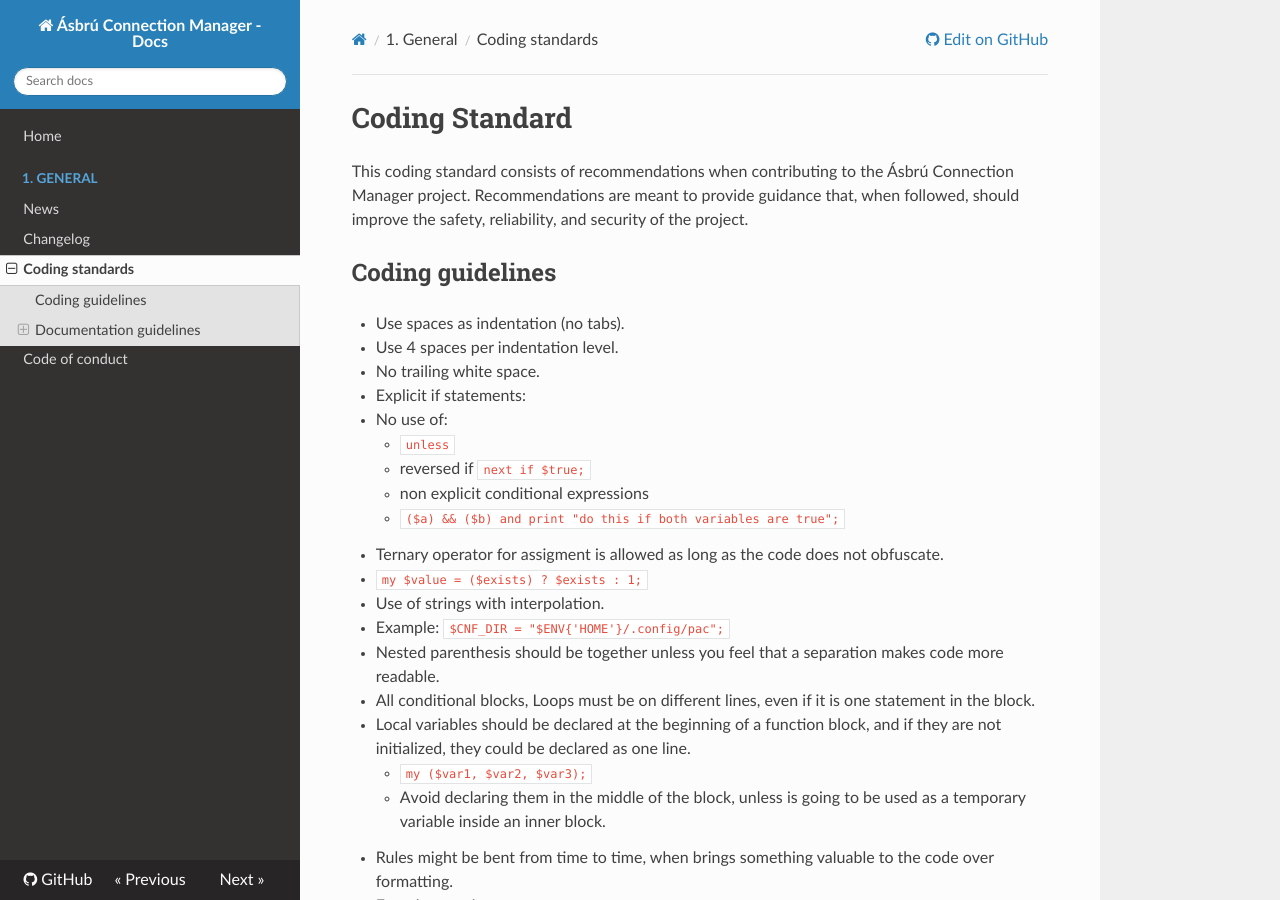
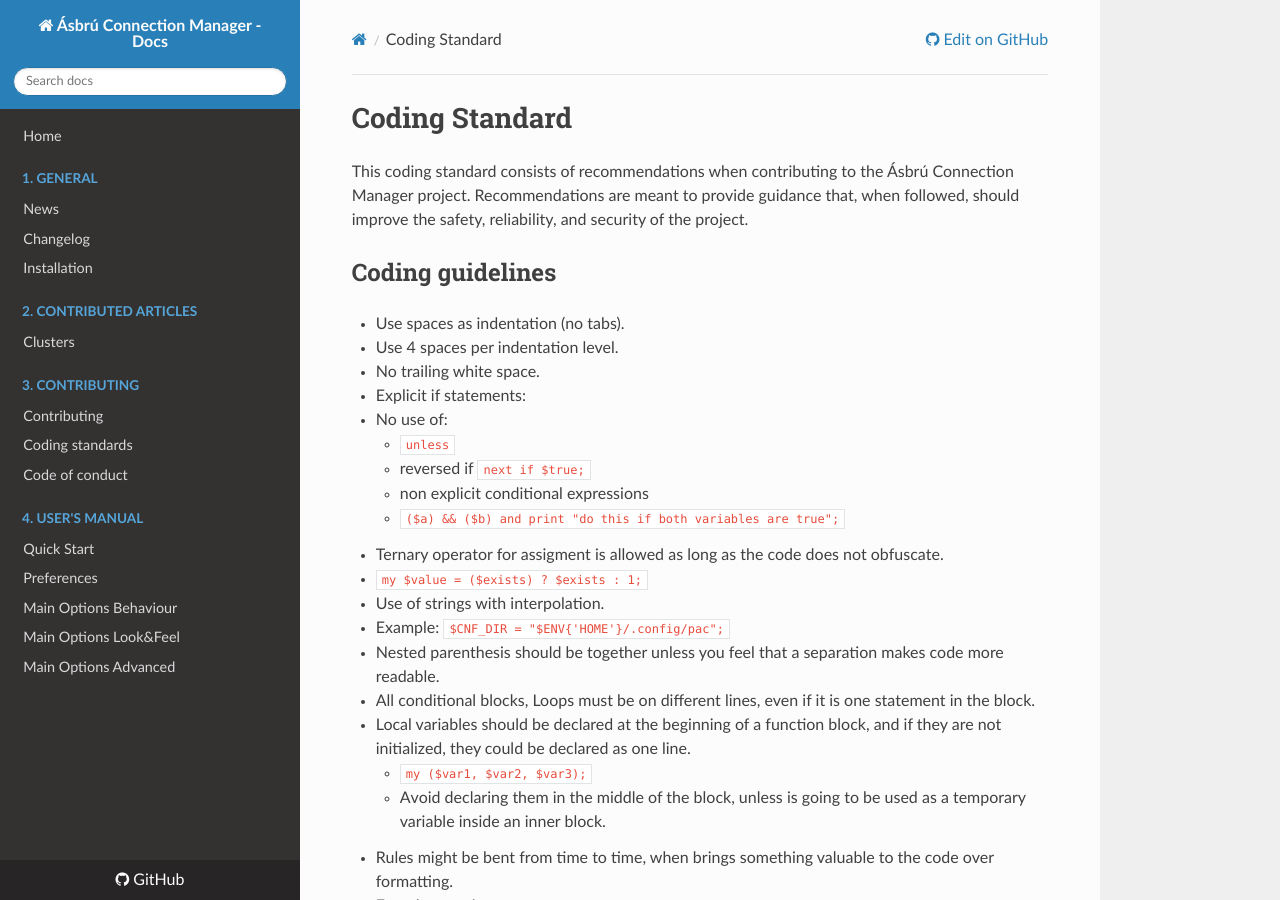
Before and after one commit to asbru-cm/asbru-cm, an MkDocs documentation site: the page built from doc/General/CODING_STANDARD.md, in a window 1280 px wide and 900 px high. Built offline with MkDocs 1.6.1, drawn with Linux system fonts in a browser that asks for light colours; nearby versions of some CDN libraries.

Commit message:
added extension and more entries to menu

```diff
--- a/mkdocs.yml
+++ b/mkdocs.yml
@@ -14,5 +14,19 @@
   - 1. General:
       - News: General/NEWS.md
       - Changelog: General/Changelog.md
-      - Coding standards: General/CODING_STANDARD.md
-      - Code of conduct: General/CODE_OF_CONDUCT.md
+      - Installation: General/Installation.md
+  - 2. Contributed Articles:
+      - Clusters: Managing/Clusters.md
+  - 3. Contributing:
+      - Contributing: Contributing/index.md
+      - Coding standards: Contributing/CODING_STANDARD.md
+      - Code of conduct: Contributing/CODE_OF_CONDUCT.md
+  - 4. User's Manual:
+      - Quick Start: Manual/QuickStart.md
+      - Preferences: Manual/Preferences/Preferences.md
+      - Main Options Behaviour: Manual/Preferences/MainOptions.md
+      - Main Options Look&Feel: Manual/Preferences/LookAndFeel.md
+      - Main Options Advanced: Manual/Preferences/MOAdvanced.md
+
+markdown_extensions:
+  - admonition
```
